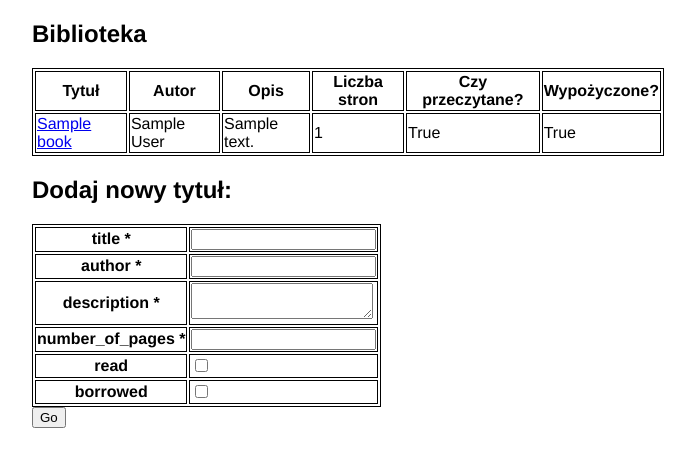
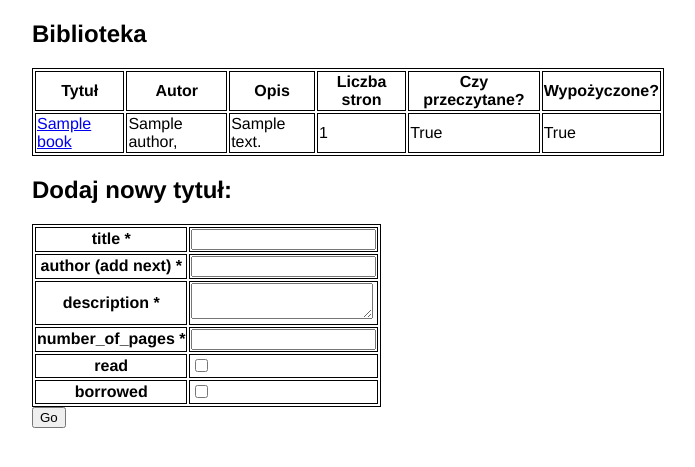
Before and after one commit to JanSzyprzak/Biblioteka_2.0, a Flask app: page / in a window 1280 px wide. Shown: the top 467 px of the page, without its empty margins (292-987 px from the left). Run offline with Flask 2, Linux system fonts and the light colour scheme; tables that the repository leaves empty hold one stand-in row (values such as "Sample post").

Commit message:
Rebuild app

```diff
--- a/app/__init__.py
+++ b/app/__init__.py
@@ -20,9 +20,4 @@ def create_app(config_class=Config):
     app.register_blueprint(authors_bp, url_prefix='/authors')
 
 
-    @app.route('/test/')
-    def test_page():
-        return '<h1>Testing the Flask Application Factory Pattern</h1>'
-
-
     return app
--- a/app/book/routes.py
+++ b/app/book/routes.py
@@ -3,13 +3,16 @@ from flask import render_template
 from sqlalchemy import update
 from app.book import bp
 from app.models.book import Book
+from app.models.author import Author
 from app.main.forms import BookForm
 from app.extensions import db
 
 
 @bp.route('<int:book_id>/', methods=["GET", "POST"])
 def book_details(book_id):
-    book_to_update = Book.query.get(book_id+1)
+    authors = Author.query.all()
+
+    book_to_update = Book.query.get(book_id)
     form = BookForm()
     if request.method == 'POST':
         title=request.form['title']
@@ -20,15 +23,20 @@ def book_details(book_id):
         borrowed=form.borrowed.data
 
         book_to_update.title = title
-        book_to_update.author = author
         book_to_update.description = description
         book_to_update.number_of_pages = number_of_pages
         book_to_update.read = read
         book_to_update.borrowed = borrowed
 
+        for author in authors:
+            if author.name == request.form['author']:
+                author_object = author
+            else:
+                author_object = Author(name=request.form['author'])
+
         db.session.add(book_to_update)
+        book_to_update.authors.append(author_object)
         db.session.commit()
-
 
 
 
@@ -37,48 +45,3 @@ def book_details(book_id):
 
 
     return render_template('book/book.html', form=form, book_id=book_id)
-
-
-
-
-
-
-"""
-Book(
-            title=request.form['title'],
-            author=request.form['author'],
-            description=request.form['description'],
-            number_of_pages=request.form['number_of_pages'],
-            read=form.read.data,
-            borrowed=form.borrowed.data
-            )
-        db.session.delete(book_to_update)
-        db.session.add(book_to_update)
-        db.session.commit()
-        return redirect(url_for('main.index'))
-"""
-
-
-
-
-
-
-"""
-@app.route("/books/<int:book_id>/", methods=["GET", "POST"])
-def book_details(book_id):
-    book = books.get(book_id - 1)
-    form = BookForm(data=book)
-
-    if request.method == "POST":
-        if form.validate_on_submit():
-            books.update(book_id - 1, form.data)
-        return redirect(url_for("books_list"))
-    return render_template("book.html", form=form, book_id=book_id)
-###"""
-
-
-"""
-for i in books:
-        if i.id == 'book_id':
-            book = i
-"""
--- a/app/main/forms.py
+++ b/app/main/forms.py
@@ -4,7 +4,7 @@ from wtforms.validators import DataRequired
 
 class BookForm(FlaskForm):
     title = StringField('title', validators=[DataRequired()])
-    author = StringField('author', validators=[DataRequired()])
+    author = StringField('author (add next)', validators=[DataRequired()])
     description = TextAreaField('description', validators=[DataRequired()])
     number_of_pages = IntegerField('number_of_pages', validators=[DataRequired()])
     read = BooleanField('read')
--- a/app/main/routes.py
+++ b/app/main/routes.py
@@ -2,25 +2,33 @@ from flask import render_template, request, url_for, redirect
 from app.main import bp
 from app.extensions import db
 from app.models.book import Book
+from app.models.author import Author
 from app.main.forms import BookForm
 
 @bp.route('/', methods=["GET", "POST"])
 def index():
 
+    authors = Author.query.all()
     books = Book.query.all()
     form = BookForm()
 
     if request.method == 'POST':
 
         new_book = Book(title=request.form['title'],
-            author=request.form['author'],
             description=request.form['description'],
             number_of_pages=request.form['number_of_pages'],
             read=form.read.data,
             borrowed=form.borrowed.data
             )
 
+        for author in authors:
+            if author.name == request.form['author']:
+                author_object = author
+            else:
+                author_object = Author(name=request.form['author'])
+
         db.session.add(new_book)
+        new_book.authors.append(author_object)
         db.session.commit()
         return redirect(url_for('main.index'))
 
--- a/app/models/author.py
+++ b/app/models/author.py
@@ -3,8 +3,7 @@ from app.extensions import db
 class Author(db.Model):
     id = db.Column(db.Integer, primary_key=True)
     name = db.Column(db.String(100), index=True)
-    #title = db.Column(db.String(100), db.ForeignKey("book.title"))
-    #books = db.relationship("Book", back_populates="author")
+
 
     def __str__(self):
        return f"<Author: {self.name}>"
--- a/app/models/book.py
+++ b/app/models/book.py
@@ -4,7 +4,6 @@ from app.models.tables import book_author
 class Book(db.Model):
     id = db.Column(db.Integer, primary_key=True)
     title = db.Column(db.String(100), index=True)
-    author = db.Column(db.String(100), index=True)
     description = db.Column(db.String(250), index=True)
     number_of_pages = db.Column(db.Integer, index=True)
     read = db.Column(db.Boolean)
--- a/app/templates/authors/authors.html
+++ b/app/templates/authors/authors.html
@@ -9,9 +9,9 @@
         <div>
             <h2>Autorzy</h2>
             <table>
-                {% for author in authors_list %}
+                {% for author in authors%}
                     <tr>
-                        <td>{{ author }}</td>
+                        <td>{{ author.name }}</td>
                     </tr>
                 {% endfor %}
             </table>
--- a/app/templates/books.html
+++ b/app/templates/books.html
@@ -20,7 +20,11 @@
         {% for book in books %}
             <tr>
                 <td><a href="/books/{{ loop.index }}">{{ book.title }}</a></td>
-                <td>{{ book.author }}</td>
+                <td>
+                {% for author in book.authors %}
+                {{ author.name }},
+                {% endfor %}
+                </td>
                 <td>{{ book.description }}</td>
                 <td>{{ book.number_of_pages }}</td>
                 <td>{{ book.read }}</td>
```
Also changed, not shown: biblioteka.db.
